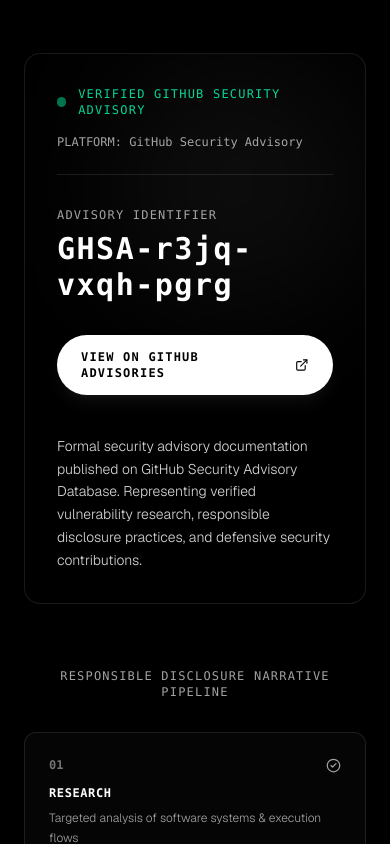
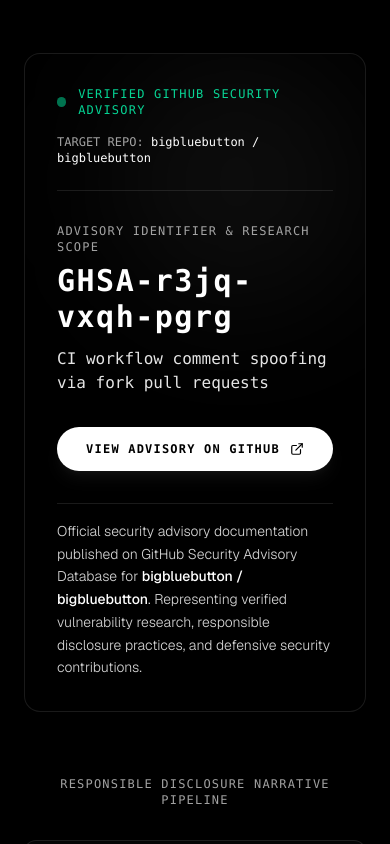
Before and after one commit to madhanalagarsamy/portfolio, a Next.js app: page / in a window 390 px wide. Shown: the part 7160-8004 px from the top of the page. Built offline with nearby package versions, Linux system fonts and the light colour scheme.

Commit message:
Update GHSA link to exact BigBlueButton advisory URL

```diff
--- a/components/SecurityAdvisory.tsx
+++ b/components/SecurityAdvisory.tsx
@@ -2,7 +2,7 @@
 
 import { motion } from "framer-motion";
 import { advisoryData } from "@/data/advisory";
-import { ExternalLink, ShieldCheck, FileCode, CheckCircle2 } from "lucide-react";
+import { ExternalLink, ShieldCheck, CheckCircle2 } from "lucide-react";
 
 export default function SecurityAdvisory() {
   return (
@@ -48,18 +48,21 @@
             </div>
 
             <span className="text-xs font-mono text-neutral-400">
-              PLATFORM: {advisoryData.platform}
+              TARGET REPO: <span className="text-white">{advisoryData.targetRepo}</span>
             </span>
           </div>
 
-          <div className="flex flex-col md:flex-row md:items-center justify-between gap-8 mb-10">
+          <div className="flex flex-col lg:flex-row lg:items-center justify-between gap-8 mb-8">
             <div>
               <span className="text-xs font-mono text-neutral-400 uppercase tracking-widest block mb-2">
-                ADVISORY IDENTIFIER
+                ADVISORY IDENTIFIER & RESEARCH SCOPE
               </span>
-              <h3 className="text-3xl md:text-5xl font-mono font-extrabold text-white tracking-wider">
+              <h3 className="text-3xl md:text-5xl font-mono font-extrabold text-white tracking-wider mb-3">
                 {advisoryData.id}
               </h3>
+              <p className="text-base md:text-lg text-neutral-200 font-medium font-mono">
+                {advisoryData.title}
+              </p>
             </div>
 
             <a
@@ -68,14 +71,14 @@
               rel="noopener noreferrer"
               className="inline-flex items-center justify-center space-x-2.5 px-6 py-3.5 rounded-full bg-white text-black font-mono text-xs tracking-widest uppercase font-semibold hover:bg-neutral-200 transition-all duration-300 shrink-0 shadow-lg shadow-white/5"
             >
-              <span>VIEW ON GITHUB ADVISORIES</span>
+              <span>VIEW ADVISORY ON GITHUB</span>
               <ExternalLink size={14} />
             </a>
           </div>
 
-          <div className="text-neutral-300 font-light text-sm md:text-base leading-relaxed max-w-3xl">
+          <div className="text-neutral-300 font-light text-sm md:text-base leading-relaxed max-w-3xl pt-4 border-t border-white/10">
             <p>
-              Formal security advisory documentation published on GitHub Security Advisory Database. Representing verified vulnerability research, responsible disclosure practices, and defensive security contributions.
+              Official security advisory documentation published on GitHub Security Advisory Database for <span className="text-white font-medium">{advisoryData.targetRepo}</span>. Representing verified vulnerability research, responsible disclosure practices, and defensive security contributions.
             </p>
           </div>
         </motion.div>
@@ -92,7 +95,7 @@
           </h4>
 
           <div className="grid grid-cols-1 sm:grid-cols-2 lg:grid-cols-4 gap-6">
-            {advisoryData.process.map((item, idx) => (
+            {advisoryData.process.map((item) => (
               <div
                 key={item.step}
                 className="bg-white/[0.02] border border-white/10 rounded-xl p-6 backdrop-blur-md hover:bg-white/[0.04] transition-colors"
--- a/data/advisory.ts
+++ b/data/advisory.ts
@@ -1,13 +1,14 @@
 export const advisoryData = {
   id: "GHSA-r3jq-vxqh-pgrg",
-  title: "GitHub Security Advisory Reference",
+  title: "CI workflow comment spoofing via fork pull requests",
+  targetRepo: "bigbluebutton / bigbluebutton",
   platform: "GitHub Security Advisory",
-  url: "https://github.com/advisories/GHSA-r3jq-vxqh-pgrg",
+  url: "https://github.com/bigbluebutton/bigbluebutton/security/advisories/GHSA-r3jq-vxqh-pgrg",
   badge: "VERIFIED GITHUB SECURITY ADVISORY",
   process: [
-    { step: "01", label: "RESEARCH", desc: "Targeted analysis of software systems & execution flows" },
-    { step: "02", label: "DISCOVERY", desc: "Rigorous vulnerability identification & verification" },
-    { step: "03", label: "RESPONSIBLE DISCLOSURE", desc: "Coordinated vulnerability disclosure following security standards" },
-    { step: "04", label: "SECURITY IMPACT", desc: "Collaborative patch delivery to fortify software ecosystems" }
+    { step: "01", label: "RESEARCH", desc: "Targeted analysis of software systems & CI workflow execution flows" },
+    { step: "02", label: "DISCOVERY", desc: "Rigorous vulnerability identification & security flaw verification" },
+    { step: "03", label: "RESPONSIBLE DISCLOSURE", desc: "Coordinated vulnerability disclosure with maintainers" },
+    { step: "04", label: "SECURITY IMPACT", desc: "Collaborative patch delivery to fortify open-source ecosystem" }
   ]
 };
```
